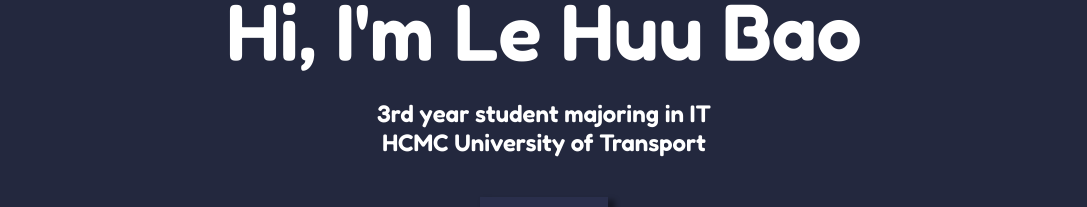
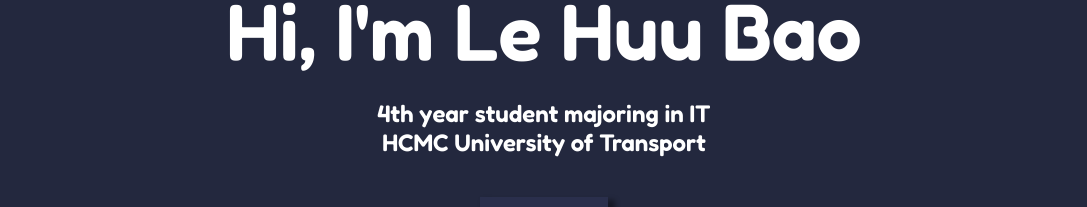
Before and after one commit to lehuubao1810/portfolio, a React (Create React App) app: page / in a window 1280 px wide. Shown: the part 248-455 px from the top of the page, without its empty margins (96-1183 px from the left). Built offline with nearby package versions, Linux system fonts and the light colour scheme.

Commit message:
update information

```diff
--- a/src/App.js
+++ b/src/App.js
@@ -82,7 +82,7 @@
       </header>
       <section id='top'>
         <h1>Hi, I'm Le Huu Bao</h1>
-        <h4>3rd year student majoring in IT<br></br>HCMC University of Transport</h4>
+        <h4>4th year student majoring in IT<br></br>HCMC University of Transport</h4>
         <button onClick={handleCV} className="cv">My CV</button>
       </section>
       <section id='projects' >
@@ -104,7 +104,7 @@
           <div className="about-right"> */}
           <h1>Le Huu Bao</h1>
           <p>
-            I'm a 3rd year student majoring in IT at HCMC University of Transport. I'm a passionate and hard-working person.
+            I'm a 4th year student majoring in IT at HCMC University of Transport. I'm a passionate and hard-working person.
             I'm always willing to learn new things and improve my skills.
           </p>
           {/* </div> */}
```
